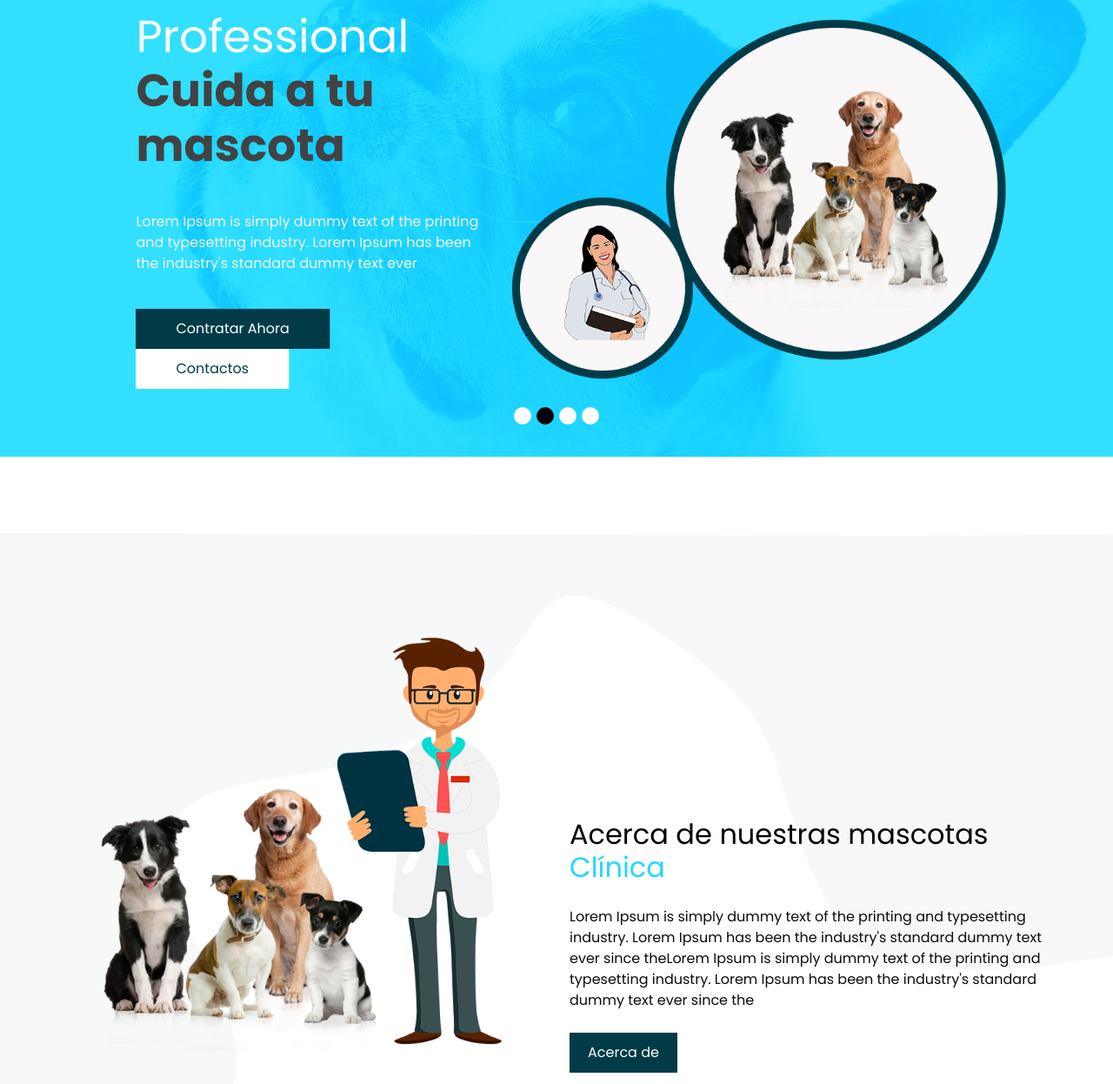
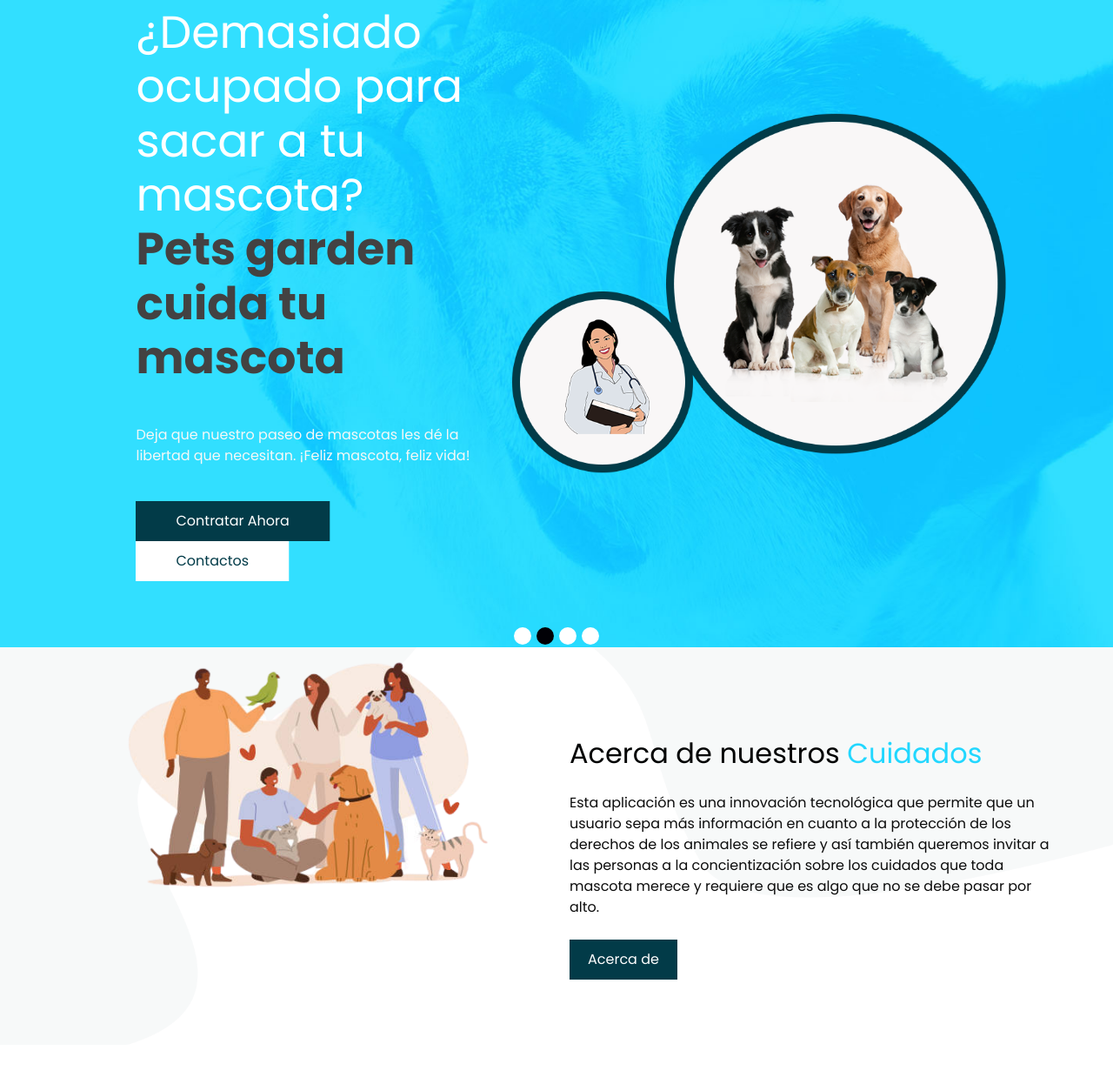
Before and after one commit to JaredVS777/PROYECTO_INTERFACES, a plain HTML site: page petology-html/index.html in a window 1280 px wide. Shown: the part 171-1417 px from the top of the page at 87% size. Drawn offline with nearby package versions, Linux system fonts and the light colour scheme; some packages are replaced by stand-ins of ours.

Commit message:
Mejoramiento de la pagina de inicio e imagenes

```diff
--- a/petology-html/index.html
+++ b/petology-html/index.html
@@ -36,7 +36,7 @@
       <div class="container-fluid">
         <nav class="navbar navbar-expand-lg custom_nav-container ">
           <a class="navbar-brand" href="index.html">
-            <img src="images/logo.png" alt="">
+            <img src="images/huellita.png" alt="">
             <span>
               Pets Garden
             </span>
@@ -101,15 +101,14 @@
                 <div class="col-md-4 offset-md-2">
                   <div class="slider_detail-box">
                     <h1>
-                      Professional
+                      ¿Demasiado ocupado para sacar a tu mascota?
                       <span>
-                        Cuida a tu mascota
+                        Pets garden cuida tu mascota
                       </span>
                     </h1>
                     <p>
-                      Lorem Ipsum is simply dummy text of the printing and
-                      typesetting industry.
-                      Lorem Ipsum has been the industry's standard dummy text ever
+                      Deja que nuestro paseo de mascotas les dé
+                      la libertad que necesitan. ¡Feliz mascota, feliz vida!
                     </p>
                     <div class="btn-box">
                       <a href="" class="btn-1">
@@ -135,15 +134,14 @@
                 <div class="col-md-4 offset-md-2">
                   <div class="slider_detail-box">
                     <h1>
-                      Professional
+                      Paseos de mascotas
                       <span>
-                        Cuida a tu mascota
+                        a tu alcance
                       </span>
                     </h1>
                     <p>
-                      Lorem Ipsum is simply dummy text of the printing and
-                      typesetting industry.
-                      Lorem Ipsum has been the industry's standard dummy text ever
+                      Contratanos y dales a tus peludos
+                      compañeros la felicidad que se merecen."
                     </p>
                     <div class="btn-box">
                       <a href="" class="btn-1">
@@ -169,15 +167,14 @@
                 <div class="col-md-4 offset-md-2">
                   <div class="slider_detail-box">
                     <h1>
-                      Professional
+                      Convierte cada paseo
                       <span>
-                        Cuida a tu mascota
+                        en un momento especial
                       </span>
                     </h1>
                     <p>
-                      Lorem Ipsum is simply dummy text of the printing and
-                      typesetting industry.
-                      Lorem Ipsum has been the industry's standard dummy text ever
+                      Nuestros servcios de mascotas te conecta con amantes de los animales
+                      dispuestos a cuidar y mimar a tu peludo amigo como si fuera suyo
                     </p>
                     <div class="btn-box">
                       <a href="" class="btn-1">
@@ -203,15 +200,13 @@
                 <div class="col-md-4 offset-md-2">
                   <div class="slider_detail-box">
                     <h1>
-                      Professional
+                      Dale a tu peludito amigo
                       <span>
-                        Cuida a tu mascota
+                        el paseo que se merece
                       </span>
                     </h1>
                     <p>
-                      Lorem Ipsum is simply dummy text of the printing and
-                      typesetting industry.
-                      Lorem Ipsum has been the industry's standard dummy text ever
+                      ¡Hagamos que cada paseo sea una aventura inolvidable!
                     </p>
                     <div class="btn-box">
                       <a href="" class="btn-1">
@@ -245,21 +240,23 @@
       <div class="row">
         <div class="col-md-6">
           <div class="img-box">
-            <img src="images/about.png" alt="">
+            <img src="images/Cuidadores.png" alt="">
           </div>
         </div>
         <div class="col-md-6">
           <div class="detail-box">
             <h2 class="custom_heading">
-              Acerca de nuestras mascotas
+              Acerca de nuestros
               <span>
-                Clínica
+                Cuidados
               </span>
             </h2>
             <p>
-              Lorem Ipsum is simply dummy text of the printing and typesetting industry. Lorem Ipsum has been the
-              industry's standard dummy text ever since theLorem Ipsum is simply dummy text of the printing and
-              typesetting industry. Lorem Ipsum has been the industry's standard dummy text ever since the
+              Esta aplicación es una innovación tecnológica que permite que un usuario
+              sepa más información en cuanto a la protección de los derechos de los animales
+               se refiere y así también queremos invitar a las personas a la concientización
+               sobre los cuidados que toda mascota merece y requiere que es algo que no se
+               debe pasar por alto.
             </p>
             <div>
               <a href="">
@@ -333,7 +330,7 @@
           </div>
         </div>
         <div class="col-md-4">
-          <img src="images/tool.png" alt="" class="w-100">
+          <img src="images/huellita.png" alt="" class="w-100">
         </div>
       </div>
     </div>
@@ -352,19 +349,19 @@
     </div>
     <div class="container ">
       <div class="img_box box-1">
-        <img src="images/g-1.png" alt="">
+        <img src="images/galeria1.jpg" alt="">
       </div>
       <div class="img_box box-2">
-        <img src="images/g-2.png" alt="">
+        <img src="images/galeria22.jpg" alt="">
       </div>
       <div class="img_box box-3">
-        <img src="images/g-3.png" alt="">
+        <img src="images/galeria3.jpg" alt="">
       </div>
       <div class="img_box box-4">
-        <img src="images/g-4.png" alt="">
+        <img src="images/galeria4.jpg" alt="">
       </div>
       <div class="img_box box-5">
-        <img src="images/g-5.png" alt="">
+        <img src="images/galeria5.jpg" alt="">
       </div>
     </div>
   </section>
```
Also changed, not shown: petology-html/images/cuidado2.jpg (added), petology-html/images/galeria2.jpg (added), petology-html/images/galeria22.jpg (added), petology-html/images/galeria3.jpg (added), petology-html/images/galeria4.jpg (added), petology-html/images/galeria5.jpg (added), petology-html/images/huellita.png (added), 1 other file.
